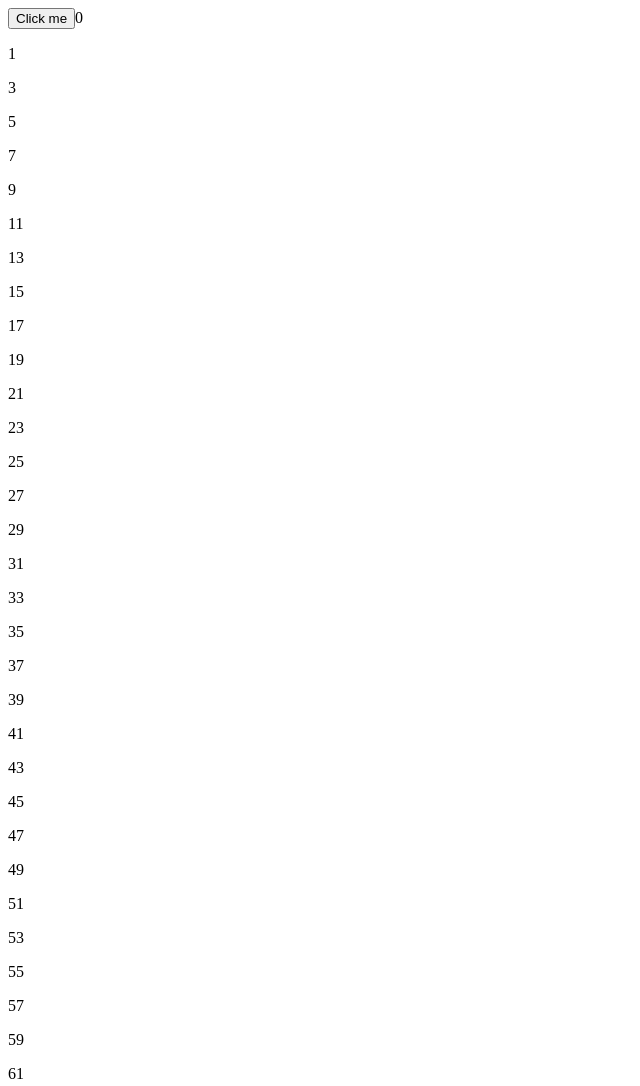
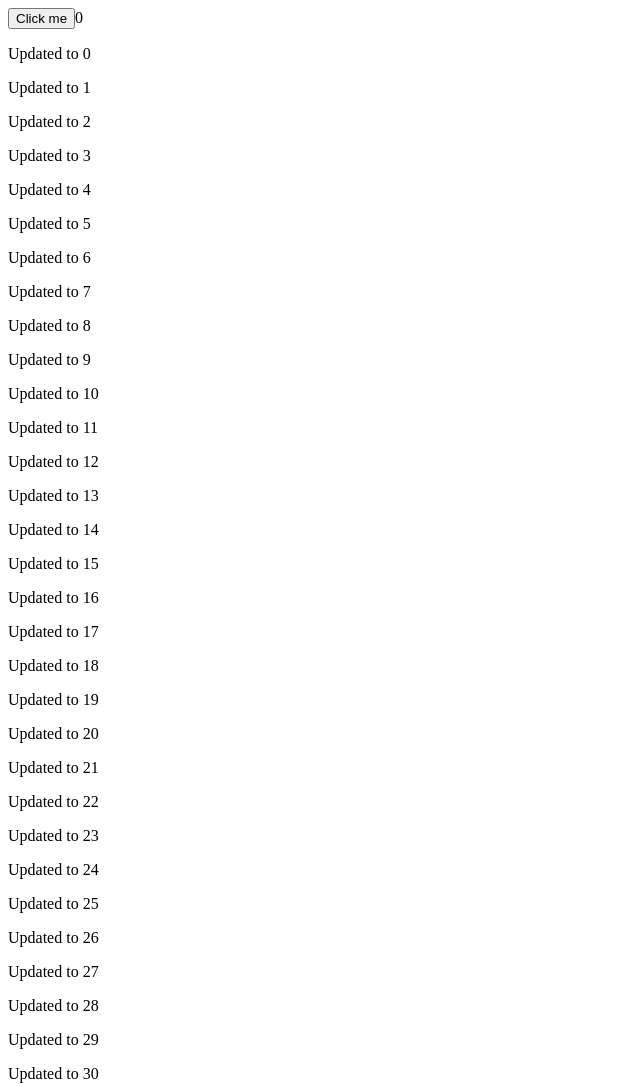
Before and after one commit to MathiasWP/transparent-dom-reactivity, a website: page playground/index.html in a window 1280 px wide. Shown: the top 1086 px of the page, without its empty margins (0-640 px from the left). Drawn offline with Linux system fonts and the light colour scheme.

Commit message:
Reactivity update + conditional rendering
Changed the way the actions work with ReactiveVariables. The new method makes it possible to pass in
any type of expression, and it will be updated whenever any of the ReactiveVariables that has been marked
as dependencies are changed.

Also added a method for condtional rendering.

```diff
--- a/playground/index.html
+++ b/playground/index.html
@@ -11,97 +11,113 @@
     </div>
     <div id="render">
     </div>
-    <script src="./dist/latest.js">
-    </script>
+    <script src="./dist/latest.js"></script>
+    <!-- <script src="../build/index.js"></script> -->
     <script>
         const counterApp = new App('#counter')
-        const renderApp = new App('#counter')
+        const renderApp = new App('#render')
 
         const counter = new ReactiveVariable(0);
+        const boolean = new ReactiveVariable(true);
         const btn = counterApp.createElement('button')
         btn.setInnerHTML('Click me')
         btn.mount();
         btn.addEventListener('click', () => counter.value++);
 
         const span = counterApp.createElement('span');
-        span.setInnerHTML(counter);
+        const text = () => counter.value
+        span.setInnerHTML(text, [counter]);
         span.mount();
 
-        const el1 = renderApp.createElement('div')
+        const el1 = counterApp.createElement('div')
         el1.mount();
+        el1.setInnerHTML('init')
+
+        const condition = () => ((counter.value > 2 && counter.value < 20) /* && boolean.value */)
+        el1.conditionallyRender(condition, [counter, boolean])
+
+
+        setTimeout(() => {
+            boolean.value = false
+        }, 4000);
 
         const el2 = renderApp.createElement('p', el1)
         const els = [];
 
         // I have not benchmarked other frameworks with rendering 10 000 elements, adding an event listener to every one and unmounting them,
         // but i am wondering how ok this is
-        for(let i = 0; i < 10_000; i++) {
-            const el = renderApp.createElement('p', el1)
-            if(i % 2 === 0) els.push(el)
-            el.setInnerHTML(i)
+        for(let i = 0; i < 1000; i++) {
+            const el = renderApp.createElement('p')
             el.mount()
+            if(i % 2 === 0) {
+                els.push(el)
+                // el.conditionallyRender(condition, [counter, boolean])
+            } //else {el.conditionallyRender(condition, [counter])}
+            let localCounter = new ReactiveVariable(i);
+            el.setInnerHTML(() => `Updated to ${localCounter.value}`, [localCounter])
+            el.setAttribute('hidden-counter', localCounter, [localCounter])
             el.addEventListener('click', () => {
-                el.unmount()
-                console.log(`Removed element with innerHTML: ${el.$el.innerHTML}`)
+                localCounter.value++
+                if(localCounter.value > 10) {el.unmount(); console.log(`Removed element with innerHTML: ${el.$el.innerHTML}`)}
             }, false)
         }
 
-        // Here is something that had terrible performance when exceeding 5000 elements on my Mac
-        // let lastEl = el1;
-        // for(let i = 0; i < 6000; i++) {
-        //     const el = app.createElement('p', lastEl)
-        //     if(i % 2 === 0) els.push(el)
-        //     el.setInnerHTML(i)
-        //     el.mount()
-        //     el.addEventListener('click', () => {
-        //         el.unmount()
-        //         console.log(`Removed element with innerHTML: ${el.$el.innerHTML}`)
-        //     }, false)
-        //     lastEl = el;
-        // }
 
-        setTimeout(() => {
-            els.forEach(el => el.setInnerHTML('CHANGED'))
-            setTimeout(() => {
-                // Removing every element that was an even number in the for loop
-                els.forEach(el => { if(el.isMounted)el.unmount()})
+        // // Here is something that had terrible performance when exceeding 5000 elements on my Mac
+        // // let lastEl = el1;
+        // // for(let i = 0; i < 6000; i++) {
+        // //     const el = app.createElement('p', lastEl)
+        // //     if(i % 2 === 0) els.push(el)
+        // //     el.setInnerHTML(i)
+        // //     el.mount()
+        // //     el.addEventListener('click', () => {
+        // //         el.unmount()
+        // //         console.log(`Removed element with innerHTML: ${el.$el.innerHTML}`)
+        // //     }, false)
+        // //     lastEl = el;
+        // // }
 
-                const variable = new ReactiveVariable('super-id');
-                el1.setAttribute('id', variable)
+        // setTimeout(() => {
+        //     els.forEach(el => el.setInnerHTML('CHANGED'))
+        //     setTimeout(() => {
+        //         // Removing every element that was an even number in the for loop
+        //         els.forEach(el => { if(el.isMounted)el.unmount()})
 
-                setTimeout(() => {
-                    const variable2 = new ReactiveVariable('foo');
-                    el2.setAttribute('placeholder', variable2)
-                    el1.setInnerHTML(variable2)
+        //         const variable = new ReactiveVariable('super-id');
+        //         el1.setAttribute('id', variable)
 
-                    el2.setInnerHTML('static')
+        //         setTimeout(() => {
+        //             const variable2 = new ReactiveVariable('foo');
+        //             el2.setAttribute('placeholder', variable2)
+        //             el1.setInnerHTML(variable2)
 
-                    el2.onBeforeMount(() => {
-                        console.log('The <p> tag is going to be mounted')
-                    })
+        //             el2.setInnerHTML('static')
 
-                    el2.onMount((el) => {
-                        console.log('The <p> tag is mounted')
-                    })
+        //             el2.onBeforeMount(() => {
+        //                 console.log('The <p> tag is going to be mounted')
+        //             })
 
-                    el2.onUnmount(() => {
-                        console.log('The <p> tag is unmounted!')
-                    })
+        //             el2.onMount((el) => {
+        //                 console.log('The <p> tag is mounted')
+        //             })
 
-                    el2.mount();
-                    variable.value = 'SUPER_ID';
+        //             el2.onUnmount(() => {
+        //                 console.log('The <p> tag is unmounted!')
+        //             })
 
-                    setTimeout(() => {
-                        variable2.value = 'bar (inspect this element for a little "ReactiveVariable"-funfact)'
-                        el1.setAttribute('a-reactive-variable-is-not-app-dependent', counter)
+        //             el2.mount();
+        //             variable.value = 'SUPER_ID';
 
-                        setTimeout(() => {
-                                // el2.unmount() Have to fix the first thing in the todo-list before this works nicely
-                        }, 1000);
-                    }, 2000);
-                }, 2000);
-            }, 2000);
-        }, 2000);
+        //             setTimeout(() => {
+        //                 variable2.value = 'bar (inspect this element for a little "ReactiveVariable"-funfact)'
+        //                 el1.setAttribute('a-reactive-variable-is-not-app-dependent', counter)
+        //                 setTimeout(() => {
+        //                         // el2.unmount() Have to fix the first thing in the todo-list before this works nicely
+        //                 }, 1000);
+        //             }, 2000);
+        //         }, 2000);
+        //     }, 2000);
+        // }, 2000);
     </script>
 </body>
 </html>
--- a/src/index.ts
+++ b/src/index.ts
@@ -60,7 +60,7 @@ let globalVariableId = 0; // Necessary
 const allReactiveVariables: Map<number, ReactiveVariable> = new Map(); // Maybe useful
 
 type anyFunction = (...args: any) => any
-
+type conditionFunction = () => boolean
 /**
  * @description A reactive wrapper for variables.
  * Only a ReactiveVariable will cause changes on a ElementWrapper.
@@ -68,7 +68,14 @@ type anyFunction = (...args: any) => any
  class ReactiveVariable {
     // All actions to perform when the variable changes
     // [ElementWrapper, action-callback, action-uid, action-parameters]
-    actions: ([ElementWrapper, anyFunction, string, any[]])[] = [];
+    actions:
+        {
+            ew: ElementWrapper,
+            action: anyFunction,
+            bindingId: string,
+            actionParams: any,
+            transparentAction: boolean,
+        }[] = [];
     id: number
     private _value: any
 
@@ -91,18 +98,21 @@ type anyFunction = (...args: any) => any
         return this._value;
     }
 
-    addAction(ew: ElementWrapper, action: anyFunction, id: string, actionParams: any[]): void {
-        this.actions.push([ew, action,  id, actionParams]);
+    addAction(ew: ElementWrapper, action: anyFunction, bindingId: string, actionParams: any[], transparentAction = false): void {
+        this.actions.push({ew, action, bindingId, actionParams, transparentAction});
     }
 
     performAllActionsFromLinkedElementWrappers(): void {
-        this.actions.forEach(action => { if(action[0].isMounted) action[1](...action[3])});
+        this.actions.forEach(action => {
+            if(action.transparentAction || (!action.transparentAction && action.ew.isMounted)) action.action(...action.actionParams)
+        });
     }
 
     triggerChangeChain(): void {
         this.performAllActionsFromLinkedElementWrappers()
     }
 }
+
 
 /**
  * @description This can be used to wrap any element (and maybe text-nodes).
@@ -116,7 +126,7 @@ type anyFunction = (...args: any) => any
 class ElementWrapper {
     private readonly $el: HTMLElement;
     private readonly parent: HTMLElement | ElementWrapper
-    private valueBindings: Map<string, ReactiveVariable> = new Map();
+    private reactiveVariableBindings: Map<string, ReactiveVariable> = new Map();
     private mounted = false;
     private beforeMountCb?: anyFunction;
     private mountedCb?: anyFunction;
@@ -156,7 +166,7 @@ class ElementWrapper {
     async mount(): Promise<void> {
         if(this.mounted) return console.warn('HTMLElement already mounted')
         if(this.beforeMountCb) await this.beforeMountCb();
-        this.$parentRawEl.appendChild(this.$el);
+        this.addToDOM();
         // this.liveChildren = this.$el.children;
         this.mounted = true;
         if(this.mountedCb) await this.mountedCb();
@@ -165,10 +175,18 @@ class ElementWrapper {
     async unmount(): Promise<void> {
         if(!this.mounted) return console.warn('HTMLElement already unmounted');
         if(this.beforeUnmountCb) await this.beforeUnmountCb();
-        this.$parentRawEl.removeChild(this.$el);
+        this.removeFromDOM();
         this.mounted = false;
         if(this.unmountedCb) await this.unmountedCb();
         this.cleanUpGarbage();
+    }
+
+    private addToDOM(): void {
+        this.$parentRawEl.appendChild(this.$el);
+    }
+
+    private removeFromDOM(): void {
+        this.$parentRawEl.removeChild(this.$el);
     }
 
     private cleanUpGarbage(): void {
@@ -177,22 +195,52 @@ class ElementWrapper {
     }
 
     /**
-     * @description Binding this element to a reactive variable.
+     * @description Binding a ReactiveVariable to an action from this ElementWrapper
      */
-    private addActionAndElementToReactiveVariable(bindingId: string, rv: ReactiveVariable, action: anyFunction, actionParams: any[]): void {
-        this.valueBindings.set(bindingId, rv);
-        rv.addAction(this, action.bind(this), bindingId, actionParams);
+    private bindReactiveVariable(bindingId: string, rv: ReactiveVariable, action: anyFunction, actionParams: any[], transparentAction?: boolean): any {
+        if(this.reactiveVariableBindings.has(bindingId)) return console.warn('Tried to bind ReactiveVariable with and existing binding-id')
+        this.reactiveVariableBindings.set(bindingId, rv);
+        rv.addAction(this, action.bind(this), bindingId, actionParams, transparentAction);
     }
 
     /**
-     * @description Returning the "actual" value wanted and binding this element if the value is reactive
+     *
+     * @param actionUid The unique-id for an action
+     * @param action The action function
+     * @param params The params that should be passed into the action-function
+     * @param bindingInfo Information about (existing) binding
+     * @param transparentAction Optional parameter - If action is transparent or not
+     * @description Here we bind an action and all of the ReactiveVariables that it depends on.
      */
-    private extractRawValueAndBindIfReactiveVariable(uid: string, val: any | ReactiveVariable, action: anyFunction, actionParams: any[]): any {
-        if(val instanceof ReactiveVariable) {
-            const bindingId = val.id + uid;
-            if(!this.valueBindings.has(bindingId)) this.addActionAndElementToReactiveVariable(bindingId, val, action, actionParams)
-            return val.value;
-        } else return val;
+    private bindReactiveVariablesToActionIfNotAlready(actionUid: string, action: anyFunction, params: any[], bindingInfo: [ReactiveVariable[], string[]?], transparentAction?: boolean): void {
+        // Little shortcut if we have already binded the action and its ReactiveVariables
+        const alreadyBindedCondition = bindingInfo[1]?.every((bId: any) => this.reactiveVariableBindings.has(bId));
+        if(alreadyBindedCondition) return
+
+        // Will only be fired on first setup
+        const reactiveVariables = bindingInfo[0];
+        const createBindingId = (rv: ReactiveVariable): string => rv.id + actionUid;
+        const allBindingIds = reactiveVariables.map(rv => createBindingId(rv))
+        reactiveVariables.forEach((rv) => this.bindReactiveVariable(createBindingId(rv), rv, action, [...params, reactiveVariables, allBindingIds], transparentAction));
+    }
+
+
+    /**
+     * @param conditionAction The conditionallyRender-function
+     * @param params The params passed into the conditionallyRender-function
+     * @description Here we bind the conditionallyRender function and all of the ReactiveVariables that it depends on.
+     */
+    private bindRenderConditionIfNotAlready(conditionAction: anyFunction, params: [conditionFunction, ReactiveVariable[], string[]?]): void {
+        // Little shortcut if we have already binded the render-condition and its variables
+        const alreadyBindedCondition = params[2]?.every(bId => this.reactiveVariableBindings.has(bId));
+        if(alreadyBindedCondition) return
+
+        // Will only be fired on first setup
+        const reactiveVariables = params[1];
+        const createBindingId = (rv: ReactiveVariable): string => rv.id + params[0].toString()
+        const allBindingIds = reactiveVariables.map(rv => createBindingId(rv))
+        const updatedParams = params.slice(0, 2).concat([allBindingIds]); // allBindings from the parameter is undefined on setup (because it is created here)
+        reactiveVariables.forEach((rv) => this.bindReactiveVariable(createBindingId(rv), rv, conditionAction, updatedParams, true));
     }
 
     /**
@@ -208,26 +256,39 @@ class ElementWrapper {
     }
 
     /**
-     * @description These are all the mutations that can be performed in a component.
-     * If the val is a ReactiveVariable then the mutation will be fired every time the ReactiveVariable is changed.
+    // @description These are all the mutations that can be performed in a component.
+    // If the val is a ReactiveVariable then the mutation will be fired every time the ReactiveVariable is changed.
+    */
+
+    /**
+     * @param rawCondition The condition which determines if element shouyld be rendered or not
+     * @param rv ReactiveVaribales that will trigger run the conditionallyRender function on value-change
+     * @param bindingIds Optional param - is used to ignore some steps if the ReactiveVariables are already binded
      */
+    conditionallyRender(rawCondition: conditionFunction, rv: ReactiveVariable[], bindingIds?: string[]): void {
+        this.bindRenderConditionIfNotAlready(this.conditionallyRender, [rawCondition, rv, bindingIds]);
+        if(rawCondition() && !this.mounted) this.mount();
+        else if(!rawCondition() && this.mounted) this.unmount();
+    }
 
     /**
      * @description This function should be used for all types of attributes
      */
-    setAttribute(attr: string, val: any | ReactiveVariable): void {
-        const uid = attr + 'attr';
-        const attribute = this.extractRawValueAndBindIfReactiveVariable(uid, val, this.setAttribute, [attr, val]);
-        this.$el.setAttribute(attr, attribute);
+    setAttribute(attr: string, val: unknown | anyFunction | ReactiveVariable, rv: ReactiveVariable[] = [], bindingIds?: string[]): void {
+        const actionUid = attr + 'attr';
+        this.bindReactiveVariablesToActionIfNotAlready(actionUid, this.setAttribute, [attr, val], [rv, bindingIds]);
+        const realValue = typeof val === 'function' ? val() : val instanceof ReactiveVariable ? val.value : val;
+        this.$el.setAttribute(attr, realValue);
     }
 
     /**
      * @description danger danger ;)
      */
-    setInnerHTML(text: string | ReactiveVariable): void {
-        const uid = 'ihtml';
-        const innerHTML = this.extractRawValueAndBindIfReactiveVariable(uid, text, this.setInnerHTML, [text]);
-        this.$el.innerHTML = innerHTML;
+    setInnerHTML(text: unknown | anyFunction, rv: ReactiveVariable[] = [], bindingIds?: string[]): void {
+        const actionUid = 'ihtml';
+        this.bindReactiveVariablesToActionIfNotAlready(actionUid, this.setInnerHTML, [text], [rv, bindingIds]);
+        const realText = typeof text === 'function' ? text() : text instanceof ReactiveVariable ? text.value : text;
+        this.$el.innerHTML = realText
     }
 }
 
```
Also changed, not shown: playground/dist/latest.js.
